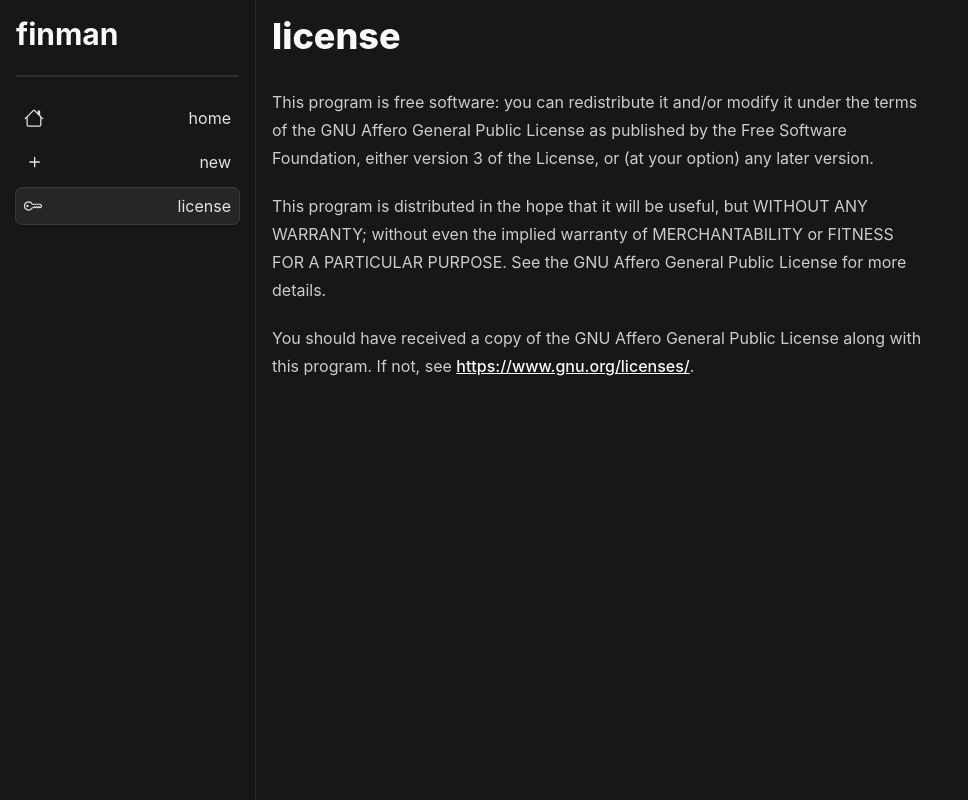
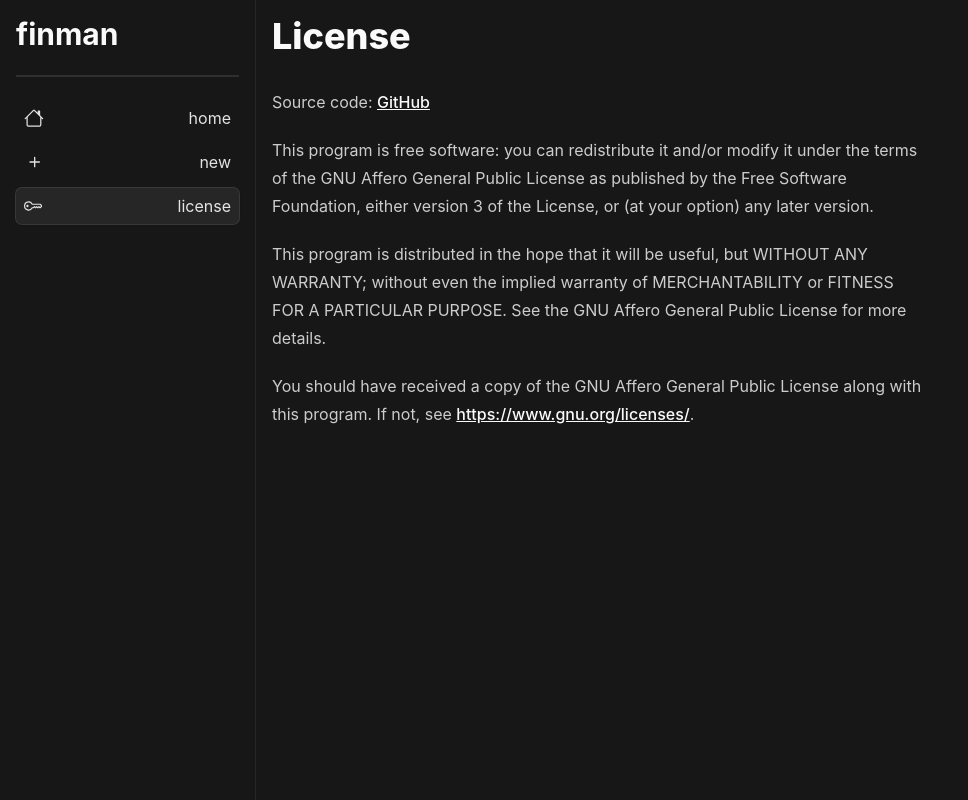
Before and after one commit to aixoio/finman, a SvelteKit app: page /license in a window 1280 px wide. Shown: the whole page, without its empty margins (0-968 px from the left). Built offline with nearby package versions, Linux system fonts and the light colour scheme.

Commit message:
update route /license

```diff
--- a/src/routes/license/+page.svelte
+++ b/src/routes/license/+page.svelte
@@ -1,6 +1,13 @@
 <div class="m-4">
     <div class="prose-invert prose">
-        <h1>license</h1>
+        <h1>License</h1>
+
+        <p>
+            Source code: <a
+                href="https://github.com/aixoio/finman"
+                target="_blank">GitHub</a
+            >
+        </p>
 
         <p>
             This program is free software: you can redistribute it and/or modify
```
